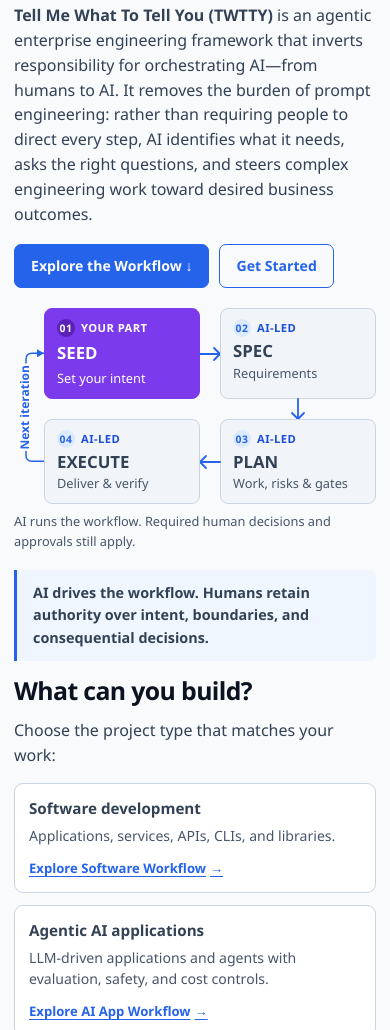
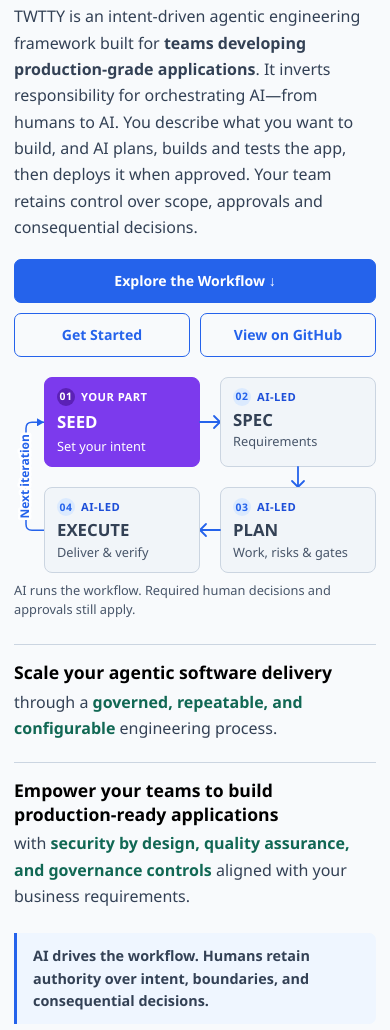
Before and after one commit to ajai-d/twtty, a plain HTML site: page docs/README-workstation.html in a window 390 px wide. Shown: the part 213-1243 px from the top of the page. Drawn offline with Linux system fonts and the light colour scheme.

Commit message:
Refine TWTTY introduction and responsive overview
Clarify intent-driven agentic positioning and delivery benefits, improve desktop and mobile presentation, and add the official repository link.

Co-authored-by: Copilot App <223556219+Copilot@users.noreply.github.com>

```diff
--- a/docs/README-workstation.html
+++ b/docs/README-workstation.html
@@ -132,10 +132,19 @@
     .readme-section a:not(.action) { overflow-wrap:anywhere; }
     .readme-section ol,.readme-section ul { padding-left:24px; }
     .readme-lead { max-width:68ch; }
+    .readme-lead .delivery-highlight { color:#000; font-weight:700; }
+    .readme-lead .intro-highlight { color:#116854; font-weight:600; }
+    .readme-lead .intro-benefits { display:grid; gap:16px; margin:0 0 22px; padding:0; list-style:none; }
+    .readme-lead .intro-benefits li+li { margin-top:0; }
+    .intro-benefits .delivery-highlight { display:block; margin-bottom:4px; font-size:1.1rem; line-height:1.35; text-wrap:balance; }
     .overview-hero { display:grid; grid-template-columns:minmax(0,1.5fr) minmax(0,1fr); align-items:center; gap:32px; padding:24px 28px; margin-bottom:18px; border:1px solid var(--line); border-radius:14px; background:var(--white); box-shadow:var(--shadow); }
     .hero-copy { min-width:0; }
+    .hero-copy .readme-lead p { line-height:1.65; text-wrap:pretty; }
     .hero-copy .eyebrow { margin-bottom:10px; }
     .hero-copy .actions { margin-bottom:0; }
+    .overview-benefits { max-width:none; margin:24px 0; padding:0 28px; line-height:1.65; }
+    .overview-benefits .intro-benefits { grid-template-columns:repeat(2,minmax(0,1fr)); gap:32px; margin:0; }
+    .overview-benefits .intro-benefits li { min-width:0; padding-top:16px; border-top:1px solid var(--line); text-wrap:pretty; }
     .intent-line { margin:0 0 16px; font-size:1.05rem; line-height:1.45; font-weight:600; color:var(--green); text-wrap:balance; }
     .lifecycle-overview { min-width:0; margin:0; }
     .overview-loop { position:relative; padding-left:30px; }
@@ -229,6 +238,11 @@
       .top-nav { flex-basis:100%; justify-content:flex-start; gap:4px 14px; }
       .project-types,.benefits { grid-template-columns:minmax(0,1fr); }
       .overview-hero { padding:0; border:0; border-radius:0; background:transparent; box-shadow:none; }
+      .overview-benefits { padding:0; }
+      .overview-benefits .intro-benefits { grid-template-columns:minmax(0,1fr); gap:20px; }
+      .hero-copy .actions { display:grid; grid-template-columns:repeat(2,minmax(0,1fr)); }
+      .hero-copy .action { min-width:0; padding-inline:8px; text-wrap:balance; }
+      .hero-copy .action.primary { grid-column:1 / -1; }
       .readme-section .overview-stages { grid-template-columns:repeat(2,minmax(0,1fr)); }
       .overview-loop { padding:0 0 0 30px; }
       .readme-section .overview-stages li:nth-child(3) { grid-column:2; grid-row:2; }
@@ -424,9 +438,9 @@
       <p class="v20-brand-descriptor">Software Engineering Factory</p>
       <p class="intent-line">Intent-Driven. AI-Orchestrated.</p>
       <div class="readme-lead">
-        <p><strong>Tell Me What To Tell You (TWTTY)</strong> is an agentic enterprise engineering framework that inverts responsibility for orchestrating AI—from humans to AI. It removes the burden of prompt engineering: rather than requiring people to direct every step, AI identifies what it needs, asks the right questions, and steers complex engineering work toward desired business outcomes.</p>
+        <p>TWTTY is an intent-driven agentic engineering framework built for <strong>teams developing production-grade applications</strong>. It inverts responsibility for orchestrating AI—from humans to AI. You describe what you want to build, and AI plans, builds and tests the app, then deploys it when approved. Your team retains control over scope, approvals and consequential decisions.</p>
       </div>
-      <div class="actions"><a class="action primary" href="#flow">Explore the Workflow <span aria-hidden="true">&nbsp;&darr;</span></a><a class="action" href="?workflow=new#flow" data-workflow-link="new">Get Started</a></div>
+      <div class="actions"><a class="action primary" href="#flow">Explore the Workflow <span aria-hidden="true">&nbsp;&darr;</span></a><a class="action" href="?workflow=new#flow" data-workflow-link="new">Get Started</a><a class="action" href="https://github.com/ajai-d/twtty">View on GitHub</a></div>
       </div>
       <figure class="lifecycle-overview">
         <div class="overview-loop">
@@ -445,6 +459,12 @@
         </div>
         <figcaption>AI runs the workflow. Required human decisions and approvals still apply.</figcaption>
       </figure>
+      </div>
+      <div class="readme-lead overview-benefits">
+        <ul class="intro-benefits" role="list">
+          <li><strong class="delivery-highlight">Scale your agentic software delivery</strong> through a <span class="intro-highlight">governed, repeatable, and configurable</span> engineering process.</li>
+          <li><strong class="delivery-highlight">Empower your teams to build production-ready applications</strong> with <span class="intro-highlight">security by design, quality assurance, and governance controls</span> aligned with your business requirements.</li>
+        </ul>
       </div>
         <p class="authority"><strong>AI drives the workflow. Humans retain authority over intent, boundaries, and consequential decisions.</strong></p>
       <h2>What can you build?</h2>
```
Also changed, not shown: 1 other file.
